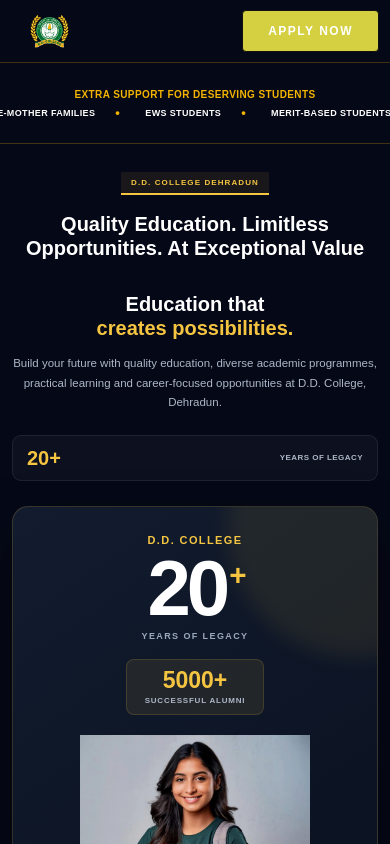
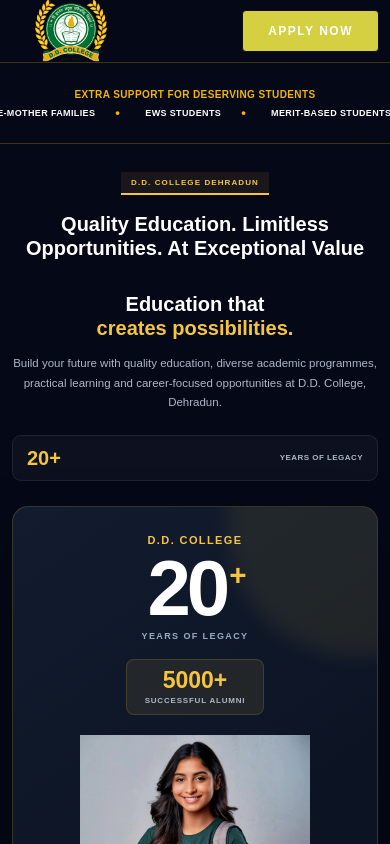
Before and after one commit to sunilsisodia09/DD-college, a Next.js app: page / in a window 390 px wide. Shown: the top 844 px of the page. Built offline with nearby package versions, Linux system fonts and the light colour scheme.

Commit message:
Update affiliation section and responsive design

```diff
--- a/components/Hero/Hero.css
+++ b/components/Hero/Hero.css
@@ -2313,7 +2313,7 @@
   }
 
   .hero-logo img {
-    width: 100px;
+    width: 120px;
 
     height: 78px;
   }
@@ -2400,8 +2400,20 @@
 
   outline-offset: 4px;
 }
-
-
+@media (max-width: 480px) {
+ .hero-logo img {
+    width: 120px;
+
+    height: 78px;
+  }
+}
+@media (max-width: 393px){
+  .hero-logo img {
+    width: 120px;
+
+    height: 78px;
+  }
+}
 /* =========================================================
    REDUCE MOTION
 ========================================================= */
```
